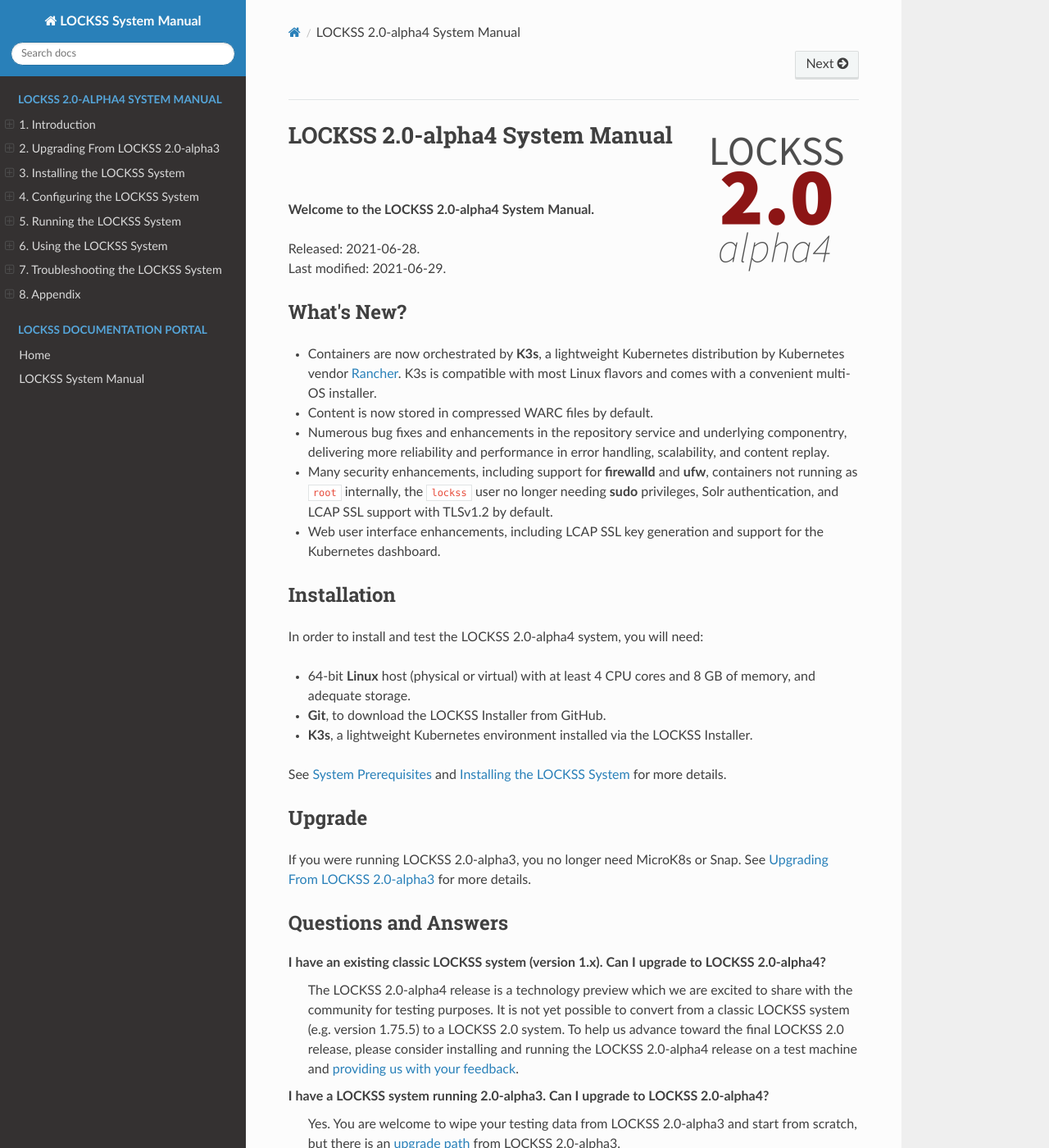
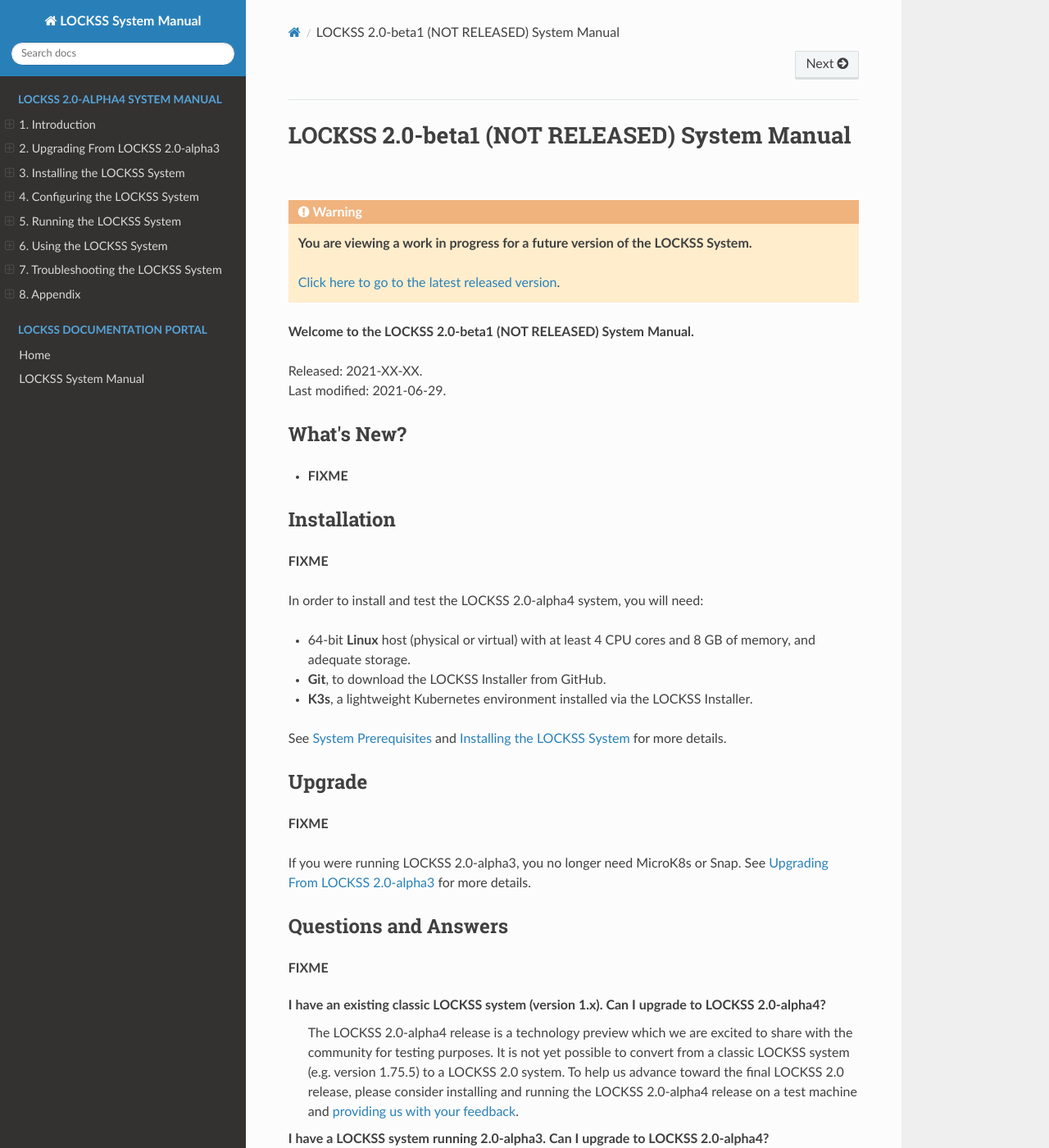
Before and after one commit to lockss/lockss-rtd-manual, a Sphinx documentation site: the page built from docs/index.rst, in a window 1280 px wide and 1400 px high. Shown: the whole window at 82% size. Built offline with Sphinx 7.4.7 and the Read the Docs theme 2.0.0, drawn with Linux system fonts in a browser that asks for light colours.

Commit message:
Minimal changes to user in the beta1 cycle.

```diff
--- a/docs/appendix/past-versions.rst
+++ b/docs/appendix/past-versions.rst
@@ -2,6 +2,7 @@
 Past Versions
 =============
 
+*  `2.0-alpha4 </projects/manual/en/2.0-alpha4>`_ (2021-06-28)
 *  `2.0-alpha3 </projects/manual/en/2.0-alpha3>`_ (2020-10-29)
 *  `2.0-alpha2 </projects/manual/en/2.0-alpha2>`_ (2020-02-06)
 *  `2.0-alpha1 </projects/manual/en/2.0-alpha1>`_ (2019-05-13)
--- a/docs/index.rst
+++ b/docs/index.rst
@@ -1,14 +1,18 @@
-.. image:: /images/lockss-2.0-alpha4_200.png
-   :alt: LOCKSS 2.0-alpha4 logo
-   :align: right
+=============================================
+LOCKSS 2.0-beta1 (NOT RELEASED) System Manual
+=============================================
 
-===============================
-LOCKSS 2.0-alpha4 System Manual
-===============================
+.. warning::
 
-**Welcome to the LOCKSS 2.0-alpha4 System Manual.**
+   **You are viewing a work in progress for a future version of the LOCKSS System.**
 
-| Released: 2021-06-28.
+   .. only:: html
+
+      `Click here to go to the latest released version </projects/manual/en/latest>`_.
+
+**Welcome to the LOCKSS 2.0-beta1 (NOT RELEASED) System Manual.**
+
+| Released: 2021-XX-XX.
 | Last modified: |today|.
 
 .. only:: html
@@ -19,19 +23,13 @@ LOCKSS 2.0-alpha4 System Manual
    What's New?
    -----------
 
-   *  Containers are now orchestrated by **K3s**, a lightweight Kubernetes distribution by Kubernetes vendor `Rancher <https://rancher.com/>`_. K3s is compatible with most Linux flavors and comes with a convenient multi-OS installer.
-
-   *  Content is now stored in compressed WARC files by default.
-
-   *  Numerous bug fixes and enhancements in the repository service and underlying componentry, delivering more reliability and performance in error handling, scalability, and content replay.
-
-   *  Many security enhancements, including support for :program:`firewalld` and :program:`ufw`, containers not running as ``root`` internally, the ``lockss`` user no longer needing :program:`sudo` privileges, Solr authentication, and LCAP SSL support with TLSv1.2 by default.
-
-   *  Web user interface enhancements, including LCAP SSL key generation and support for the Kubernetes dashboard.
+   *  **FIXME**
 
    ------------
    Installation
    ------------
+
+   **FIXME**
 
    In order to install and test the LOCKSS 2.0-alpha4 system, you will need:
 
@@ -47,11 +45,15 @@ LOCKSS 2.0-alpha4 System Manual
    Upgrade
    -------
 
+   **FIXME**
+
    If you were running LOCKSS 2.0-alpha3, you no longer need MicroK8s or Snap. See :doc:`upgrading/index` for more details.
 
    ---------------------
    Questions and Answers
    ---------------------
+
+   **FIXME**
 
    I have an existing classic LOCKSS system (version 1.x). Can I upgrade to LOCKSS 2.0-alpha4?
       The LOCKSS 2.0-alpha4 release is a technology preview which we are excited to share with the community for testing purposes. It is not yet possible to convert from a classic LOCKSS system (e.g. version 1.75.5) to a LOCKSS 2.0 system. To help us advance toward the final LOCKSS 2.0 release, please consider installing and running the LOCKSS 2.0-alpha4 release on a test machine and :ref:`providing us with your feedback <Contact Us>`.
```
